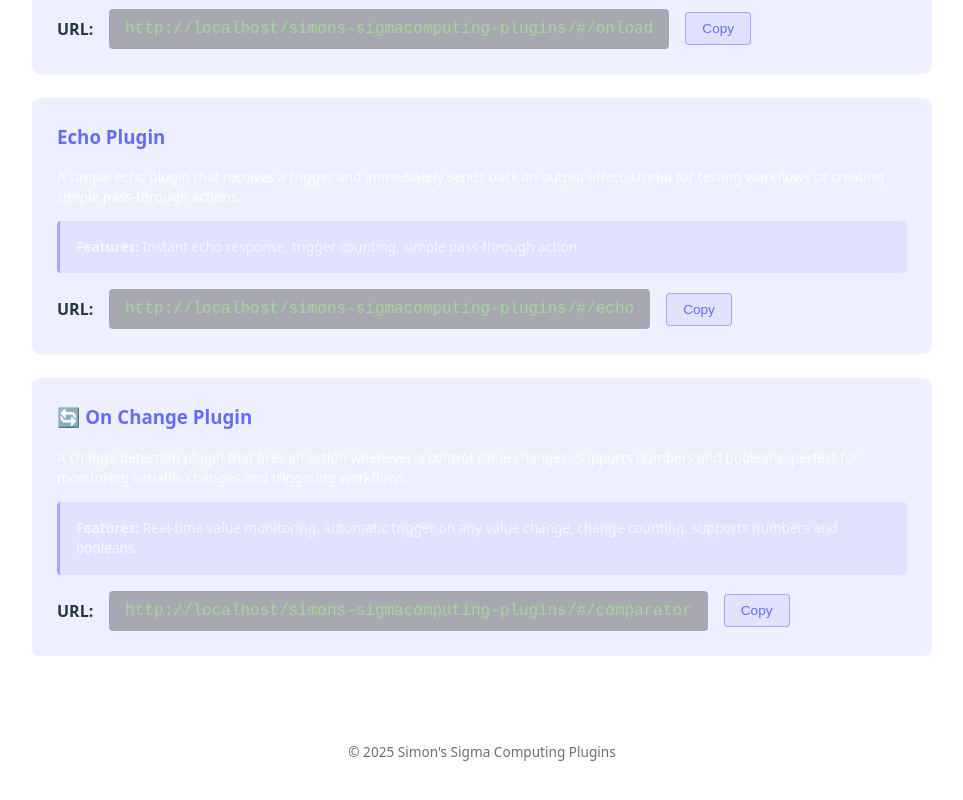
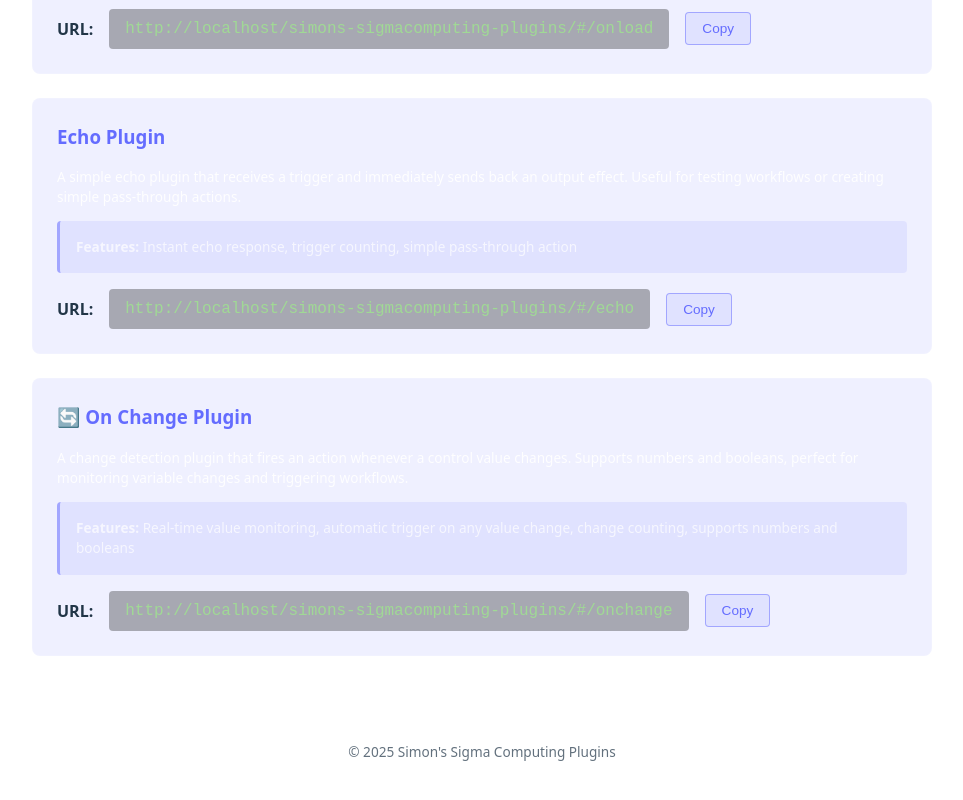
Before and after one commit to slequar/simons-sigmacomputing-plugins, a React (Vite) app: page /#/ in a window 1280 px wide. Shown: the part 761-1561 px from the top of the page, without its empty margins (158-1121 px from the left). Built offline with nearby package versions, Linux system fonts and the light colour scheme.

Commit message:
Update Landing.tsx (#4)
Update Comparator to Condition plugin - single boolean input that fires on true

Update On Change plugin to accept all control types

mv

```diff
--- a/src/App.tsx
+++ b/src/App.tsx
@@ -2,7 +2,7 @@ import { HashRouter as Router, Routes, Route } from "react-router-dom";
 import Clock from "./plugins/clock";
 import OnLoad from "./plugins/onLoad";
 import Echo from "./plugins/echo";
-import Comparator from "./plugins/comparator";
+import OnChange from "./plugins/onchange";
 import Landing from "./pages/Landing";
 
 function App() {
@@ -13,7 +13,7 @@ function App() {
         <Route path="/clock" element={<Clock />} />
         <Route path="/onload" element={<OnLoad />} />
         <Route path="/echo" element={<Echo />} />
-        <Route path="/comparator" element={<Comparator />} />
+        <Route path="/onchange" element={<OnChange />} />
       </Routes>
     </Router>
   );
--- a/src/pages/Landing.tsx
+++ b/src/pages/Landing.tsx
@@ -15,7 +15,7 @@ export default function Landing() {
   const clockUrl = `${window.location.origin}/simons-sigmacomputing-plugins/#/clock`;
   const onloadUrl = `${window.location.origin}/simons-sigmacomputing-plugins/#/onload`;
   const echoUrl = `${window.location.origin}/simons-sigmacomputing-plugins/#/echo`;
-  const comparatorUrl = `${window.location.origin}/simons-sigmacomputing-plugins/#/comparator`;
+  const onchangeUrl = `${window.location.origin}/simons-sigmacomputing-plugins/#/onchange`;
 
   return (
     <div style={landingStyles.container}>
@@ -131,15 +131,15 @@ export default function Landing() {
             </p>
             <div style={landingStyles.urlContainer}>
               <strong>URL:</strong>{" "}
-              <code style={landingStyles.pluginCode}>{comparatorUrl}</code>
+              <code style={landingStyles.pluginCode}>{onchangeUrl}</code>
               <button
                 style={landingStyles.copyButton}
                 onClick={() => {
-                  copyToClipboard(comparatorUrl);
+                  copyToClipboard(onchangeUrl);
                 }}
                 title="Copy URL to clipboard"
               >
-                {copiedUrl === comparatorUrl ? "✓ Copied!" : "Copy"}
+                {copiedUrl === onchangeUrl ? "✓ Copied!" : "Copy"}
               </button>
             </div>
           </div>
--- a/src/plugins/comparator.tsx
+++ b/src/plugins/onchange.tsx
@@ -17,12 +17,12 @@ import {
   pluginValueStyles,
 } from "../styles/pluginStyles";
 
-interface ComparatorConfig {
+interface OnChangeConfig {
   control: string;
   onChange: string;
 }
 
-function Comparator() {
+function OnChange() {
   const [currentValue, setCurrentValue] = useState<unknown>(null);
   const [changeCount, setChangeCount] = useState(0);
   const [previousValue, setPreviousValue] = useState<unknown>(null);
@@ -47,7 +47,7 @@ function Comparator() {
     { type: "action-trigger", name: "onChange", label: "On Change" },
   ]);
 
-  const config: ComparatorConfig = useConfig() as ComparatorConfig;
+  const config: OnChangeConfig = useConfig() as OnChangeConfig;
 
   // Set up action trigger (sending data out)
   const fireOnChange = useActionTrigger(config.onChange);
@@ -100,4 +100,4 @@ function Comparator() {
   );
 }
 
-export default Comparator;
+export default OnChange;
```
